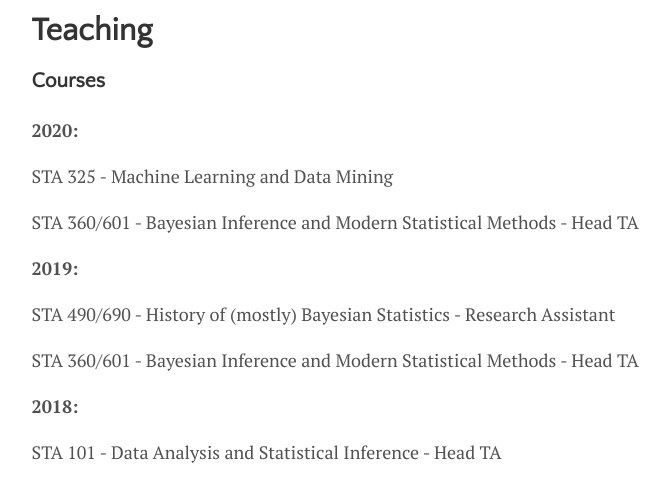
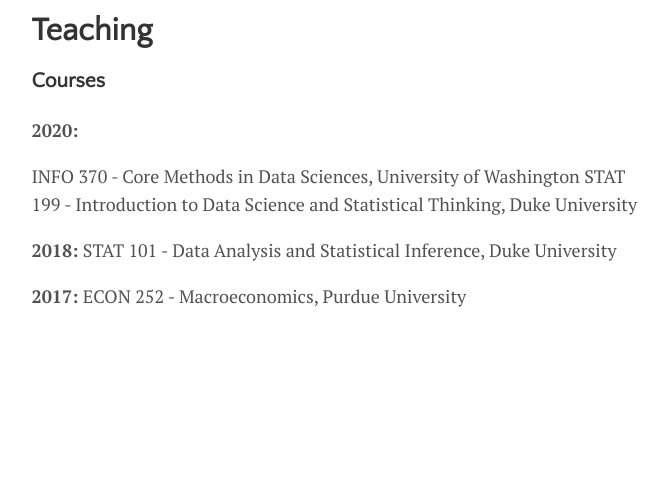
Before and after one commit to BeanHam/BeanHam.github.io, a Jekyll site: the page built from menu/teaching.md, in a window 1280 px wide, cut to the strip 112-614 px from the top of the page. Shown: the whole strip, without its empty margins (301-971 px from the left). Built offline with Jekyll 4.4.1, drawn with Linux system fonts in a browser that asks for light colours.

Commit message:
Update teaching.md

```diff
--- a/menu/teaching.md
+++ b/menu/teaching.md
@@ -7,16 +7,11 @@
 
 **2020:**
 
-STA 325 - Machine Learning and Data Mining
-
-STA 360/601 - Bayesian Inference and Modern Statistical Methods - Head TA
-
-**2019:**
-
-STA 490/690 - History of (mostly) Bayesian Statistics - Research Assistant
-
-STA 360/601 - Bayesian Inference and Modern Statistical Methods - Head TA
+INFO 370 - Core Methods in Data Sciences, University of Washington
+STAT 199 - Introduction to Data Science and Statistical Thinking, Duke University
 
 **2018:**
+STAT 101 - Data Analysis and Statistical Inference, Duke University
 
-STA 101 - Data Analysis and Statistical Inference - Head TA
+**2017:**
+ECON 252 - Macroeconomics, Purdue University
```
